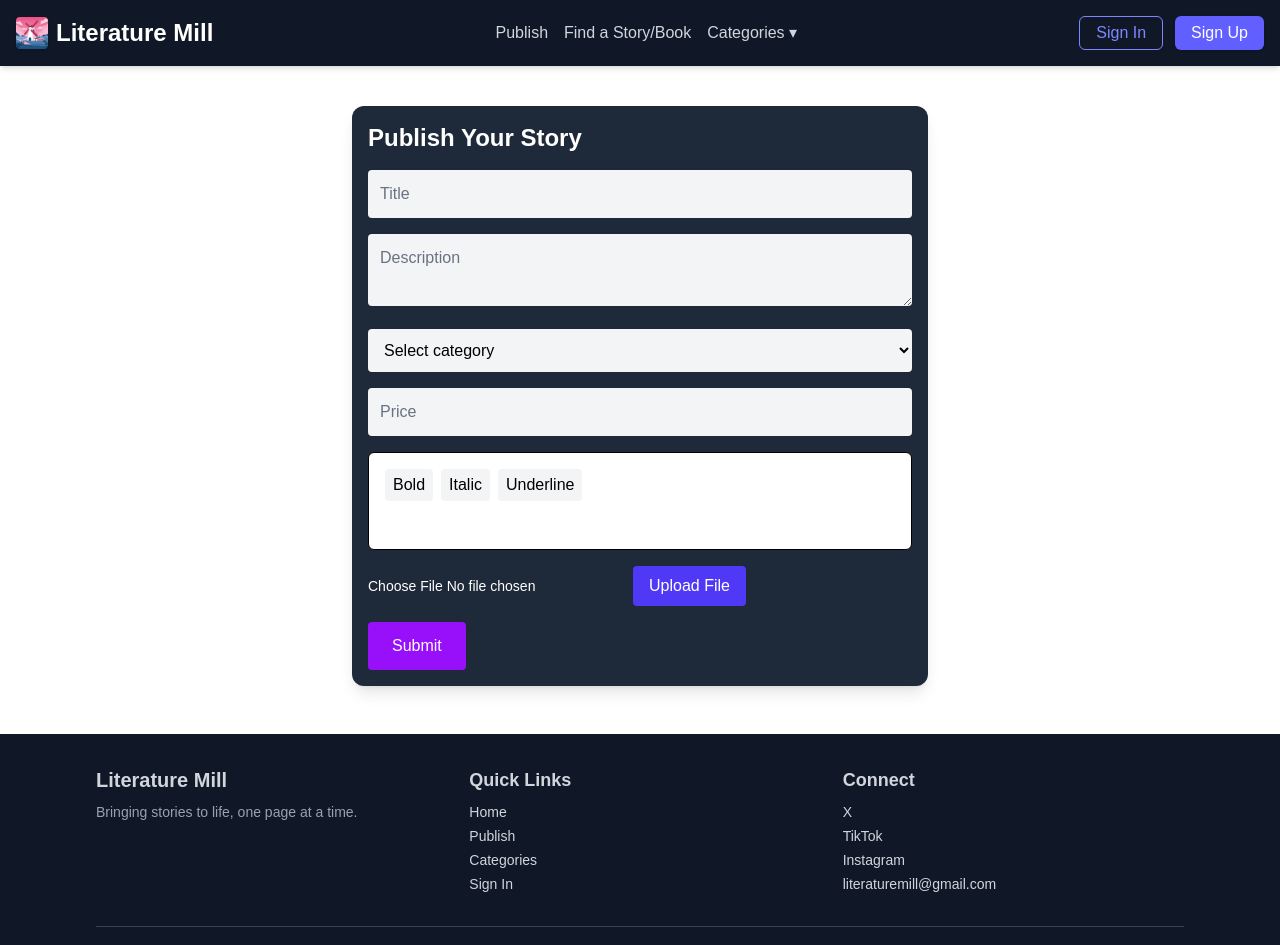
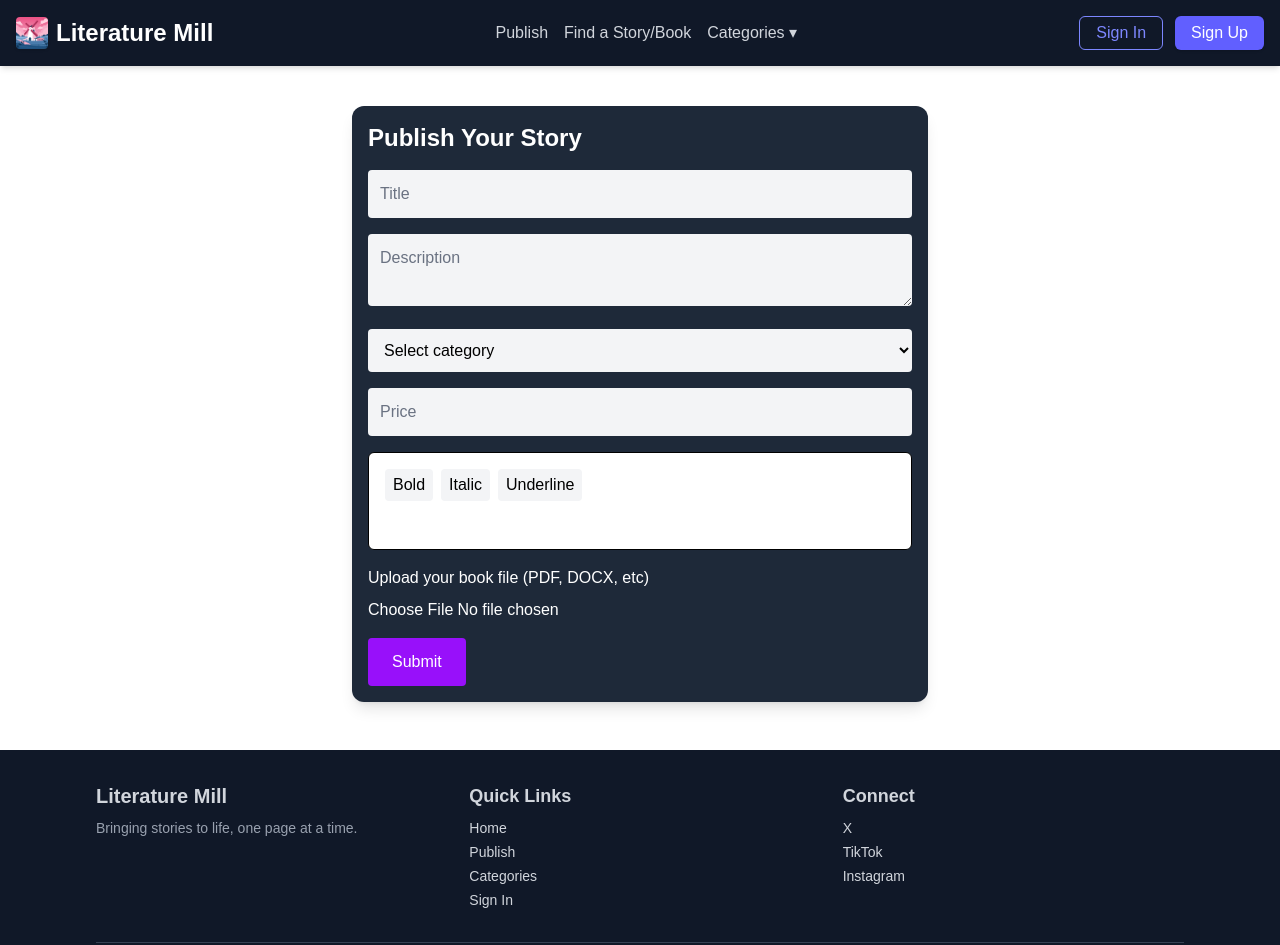
Before and after one commit to literaturemill/literaturemill, a Next.js app: page /publish in a window 1280 px wide. Shown: the top 945 px of the page. Built offline with nearby package versions, Linux system fonts and the light colour scheme.

Commit message:
Made change some changes

```diff
--- a/src/app/components/Footer.tsx
+++ b/src/app/components/Footer.tsx
@@ -39,10 +39,36 @@ const Footer = () => {
           <div>
             <h4 className="text-lg font-semibold mb-2">Connect</h4>
             <ul className="space-y-1 text-sm">
-              <li><a href="https://x.com/LiteratureMill" className="hover:text-white" target="https://x.com/LiteratureMill">X</a></li>
-              <li><a href="https://www.tiktok.com/@literaturemill?_t=ZN-8wb08W7fdLy&_r=1" className="hover:text-white" target="https://www.tiktok.com/@literaturemill?_t=ZN-8wb08W7fdLy&_r=1">TikTok</a></li>
-              <li><a href="https://www.instagram.com/literaturemill1?igsh=cmFjMGgyOTJzdWd0&utm_source=qr" className="hover:text-white" target="https://www.instagram.com/literaturemill1?igsh=cmFjMGgyOTJzdWd0&utm_source=qr">Instagram</a></li>
-              <li><a href="mailto:literaturemill@gmail.com" className="hover:text-white">literaturemill@gmail.com</a></li>
+              <li>
+                <a
+                  href="https://x.com/LiteratureMill"
+                  className="hover:text-white"
+                  target="_blank"
+                  rel="noopener noreferrer"
+                >
+                  X
+                </a>
+              </li>
+              <li>
+                <a
+                  href="https://www.tiktok.com/@literaturemill?_t=ZN-8wb08W7fdLy&_r=1"
+                  className="hover:text-white"
+                  target="_blank"
+                  rel="noopener noreferrer"
+                >
+                  TikTok
+                </a>
+              </li>
+              <li>
+                <a
+                  href="https://www.instagram.com/literaturemill1?igsh=cmFjMGgyOTJzdWd0&utm_source=qr"
+                  className="hover:text-white"
+                  target="_blank"
+                  rel="noopener noreferrer"
+                >
+                  Instagram
+                </a>
+              </li>
             </ul>
           </div>
         </div>
--- a/src/app/components/StoryCard.tsx
+++ b/src/app/components/StoryCard.tsx
@@ -32,7 +32,7 @@ export default function StoryCard({
         className="w-full h-48 object-cover rounded"
       />
       <h2 className="text-xl font-semibold mt-2">{title}</h2>
-      <p className="text-white-600 text-sm mt-1">{description}</p>
+      <p className="text-gray-600 text-sm mt-1">{description}</p>
 
       <button
         onClick={() => setShowPreview(true)}
@@ -78,7 +78,7 @@ export default function StoryCard({
         <span className="ml-2 text-gray-200 text-sm">({reviews} reviews)</span>
       </div>
       <div className="flex justify-between items-center mt-4">
-        <span className="text-indigo-400 font-semibold">${price}</span>
+          <span className="text-indigo-400 font-semibold">{price}</span>
         <button className="text-sm px-4 py-2 bg-indigo-600 text-white rounded hover:bg-indigo-700 transition">
           Buy Now
         </button>
--- a/src/app/find/page.tsx
+++ b/src/app/find/page.tsx
@@ -14,7 +14,8 @@ type Story = {
 };
 
 export default async function FindPage() {
-  const supabase = createServerComponentClient({ cookies });
+  const cookieStore = cookies(); // 👈 await it
+const supabase = createServerComponentClient({ cookies: () => cookieStore });
 
   const {
     data: { user },
@@ -48,6 +49,24 @@ export default async function FindPage() {
         {user ? 'Recommended For You' : 'Popular Stories'}
       </h1>
       <div className="grid grid-cols-1 sm:grid-cols-2 lg:grid-cols-3 gap-6">
+        {stories.length === 0 ? (
+  <p className="text-gray-400">No stories available at the moment. Please check back later!</p>
+) : (
+  <div className="grid grid-cols-1 sm:grid-cols-2 lg:grid-cols-3 gap-6">
+    {stories.map((story) => (
+      <StoryCard
+        key={story.book_id}
+        title={story.title}
+        description={story.description}
+        price={story.price}
+        imageUrl={story.image_url}
+        rating={story.rating}
+        reviews={story.reviews}
+      />
+    ))}
+  </div>
+)}
+
         {stories.map((story: Story) => (
           <StoryCard
             key={story.book_id}
--- a/src/app/publish/FileUpload.tsx
+++ b/src/app/publish/FileUpload.tsx
@@ -1,38 +1,53 @@
 'use client';
 
 import { useState } from 'react';
+import { supabase } from '../supabaseClient';
 
-export default function FileUpload() {
-  const [file, setFile] = useState<File | null>(null);
+export default function FileUpload({
+  onUpload,
+}: {
+  onUpload: (url: string) => void;
+}) {
+  const [uploading, setUploading] = useState(false);
+  const [fileName, setFileName] = useState('');
 
-  const handleChange = (e: React.ChangeEvent<HTMLInputElement>) => {
-    if (e.target.files?.[0]) {
-      setFile(e.target.files[0]);
+  const handleFileChange = async (e: React.ChangeEvent<HTMLInputElement>) => {
+    const file = e.target.files?.[0];
+    if (!file) return;
+
+    setUploading(true);
+    setFileName(file.name);
+
+    const { data, error } = await supabase.storage
+      .from('uploads')
+      .upload(`books/${Date.now()}-${file.name}`, file);
+
+    if (error) {
+      console.error('Upload error:', error.message);
+      alert('File upload failed!');
+    } else {
+      const publicURL = supabase.storage
+        .from('uploads')
+        .getPublicUrl(data.path).data.publicUrl;
+      onUpload(publicURL);
     }
-  };
 
-  const handleUpload = () => {
-    if (!file) return alert('No file selected');
-
-    // Implement file upload logic (e.g., Supabase storage)
-    alert(`Ready to upload: ${file.name}`);
+    setUploading(false);
   };
 
   return (
-    <div className="space-y-2">
+    <div className="my-4">
+      <label className="block text-white font-medium mb-2">
+        Upload your book file (PDF, DOCX, etc)
+      </label>
       <input
         type="file"
         accept=".pdf,.doc,.docx"
-        onChange={handleChange}
-        className="text-sm"
+        onChange={handleFileChange}
+        className="block w-full text-white"
       />
-      <button
-        type="button"
-        onClick={handleUpload}
-        className="bg-indigo-600 text-white px-4 py-2 rounded hover:bg-indigo-700"
-      >
-        Upload File
-      </button>
+      {uploading && <p className="text-sm text-gray-400 mt-2">Uploading...</p>}
+      {fileName && <p className="text-sm text-green-400 mt-2">Uploaded: {fileName}</p>}
     </div>
   );
 }
--- a/src/app/publish/page.tsx
+++ b/src/app/publish/page.tsx
@@ -11,7 +11,8 @@ export default function PublishPage() {
     description: '',
     category: '',
     price: '',
-    content: ''
+    content: '',
+    upload_url: ''
   });
 
   const handleChange = (e: React.ChangeEvent<HTMLInputElement | HTMLTextAreaElement | HTMLSelectElement>) => {
@@ -25,7 +26,7 @@ export default function PublishPage() {
       alert('Error submitting: ' + error.message);
     } else {
       alert('Submitted successfully!');
-      setForm({ title: '', description: '', category: '', price: '', content: '' });
+      setForm({ title: '', description: '', category: '', price: '', content: '', upload_url: '' });
     }
   };
 
@@ -79,7 +80,14 @@ export default function PublishPage() {
     onChange={(html: string) => setForm({ ...form, content: html })}
     />
 
-    <FileUpload />
+    <FileUpload
+  onUpload={(url) =>
+    setForm((prev) => ({
+      ...prev,
+      upload_url: url,
+    }))
+  }
+/>
 
   <button
     type="submit"
```
Also changed, not shown: 1 other file (tests, documents, lock files or other folders).
